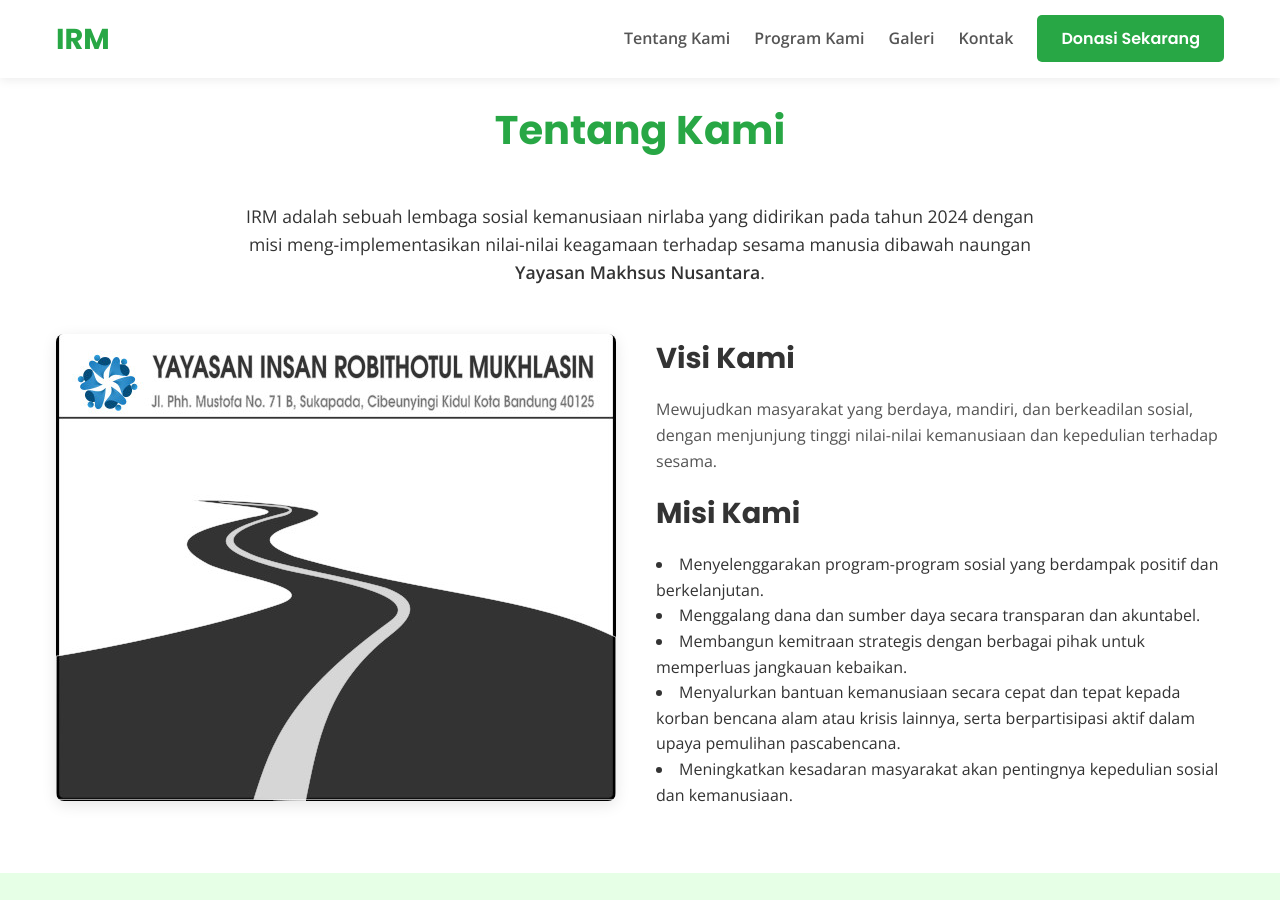
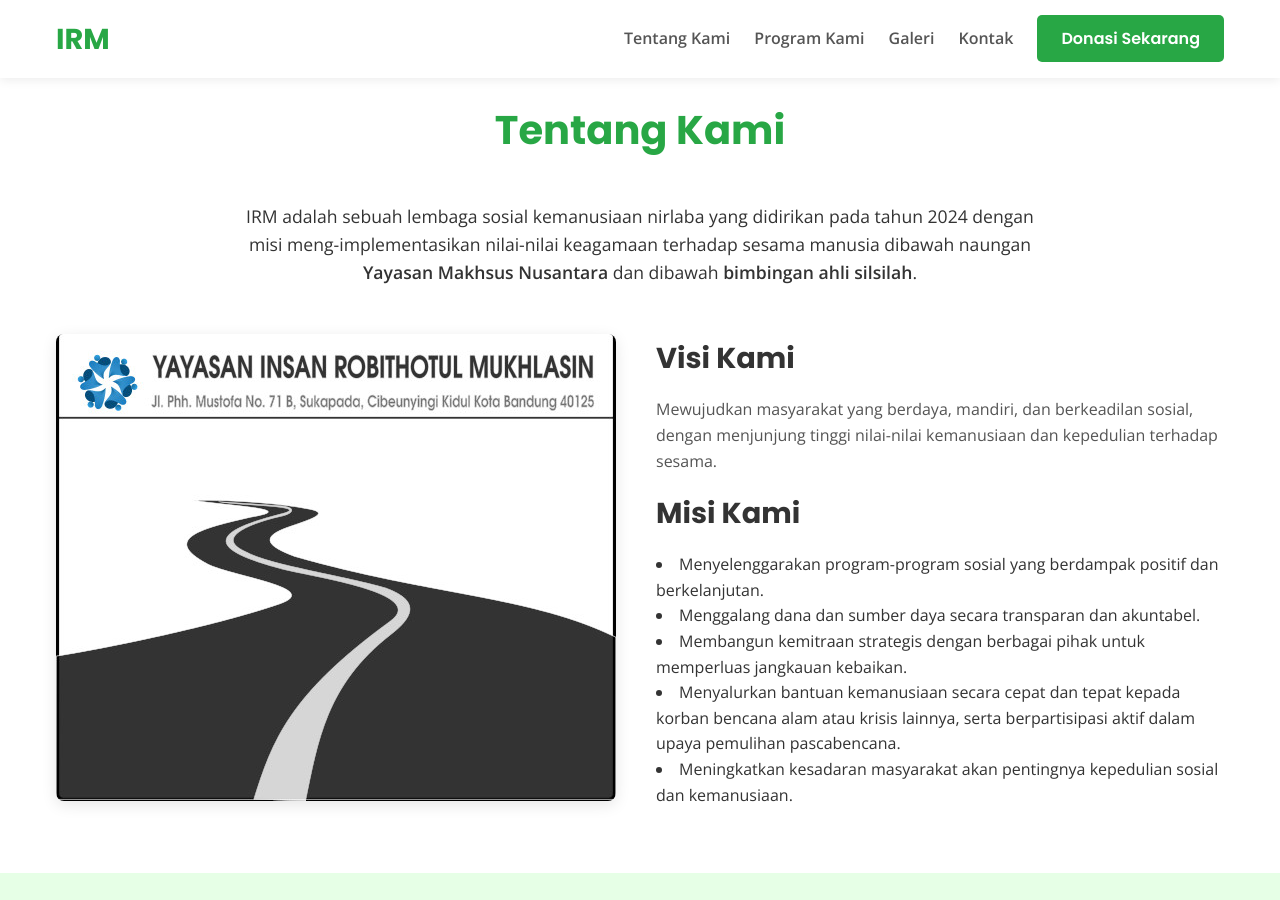
Before and after one commit to x-qmo/x-qmo.github.io, a Jekyll site: the page built from _landing_pages/irm.md, in a window 1280 px wide and 900 px high, scrolled down 686 px. Built offline with Jekyll 4.4.1, drawn with Linux system fonts in a browser that asks for light colours.

Commit message:
Update irm.md

```diff
--- a/_landing_pages/irm.md
+++ b/_landing_pages/irm.md
@@ -16,7 +16,7 @@ description: Yayasan Insan Robithotul Mukhlasin bergerak di bidang sosial & kema
     <div class="container">
         <h2 class="section-title">Tentang Kami</h2>
         <p class="section-description">
-            {{ site.data.yayasan-irm.nama_yayasan | default: 'Nama Yayasan Anda' }} adalah sebuah lembaga sosial kemanusiaan nirlaba yang didirikan pada tahun 2024 dengan misi meng-implementasikan nilai-nilai keagamaan terhadap sesama manusia dibawah naungan <b>Yayasan Makhsus Nusantara</b>.
+            {{ site.data.yayasan-irm.nama_yayasan | default: 'Nama Yayasan Anda' }} adalah sebuah lembaga sosial kemanusiaan nirlaba yang didirikan pada tahun 2024 dengan misi meng-implementasikan nilai-nilai keagamaan terhadap sesama manusia dibawah naungan <b>Yayasan Makhsus Nusantara</b> dan dibawah <b>bimbingan ahli silsilah</b>.
         </p>
         <div class="about-content">
             <div class="about-image">
```
